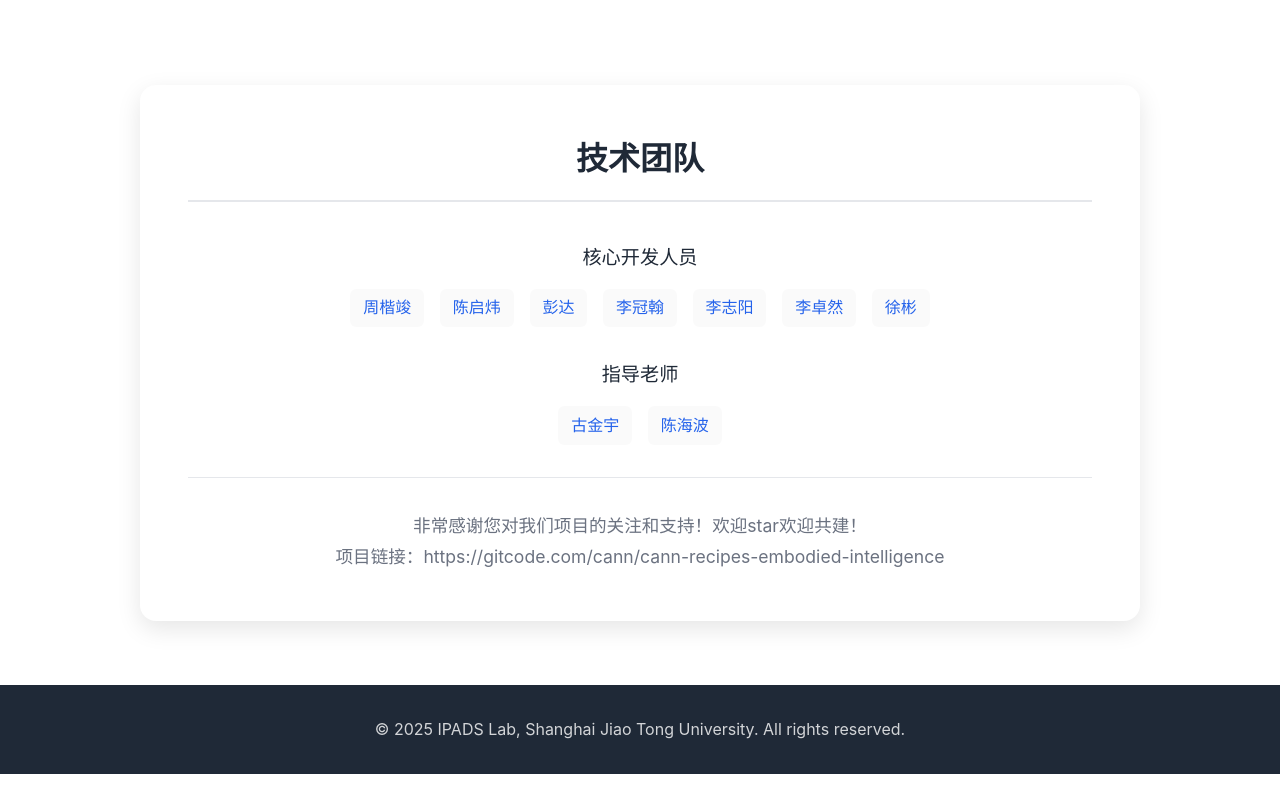
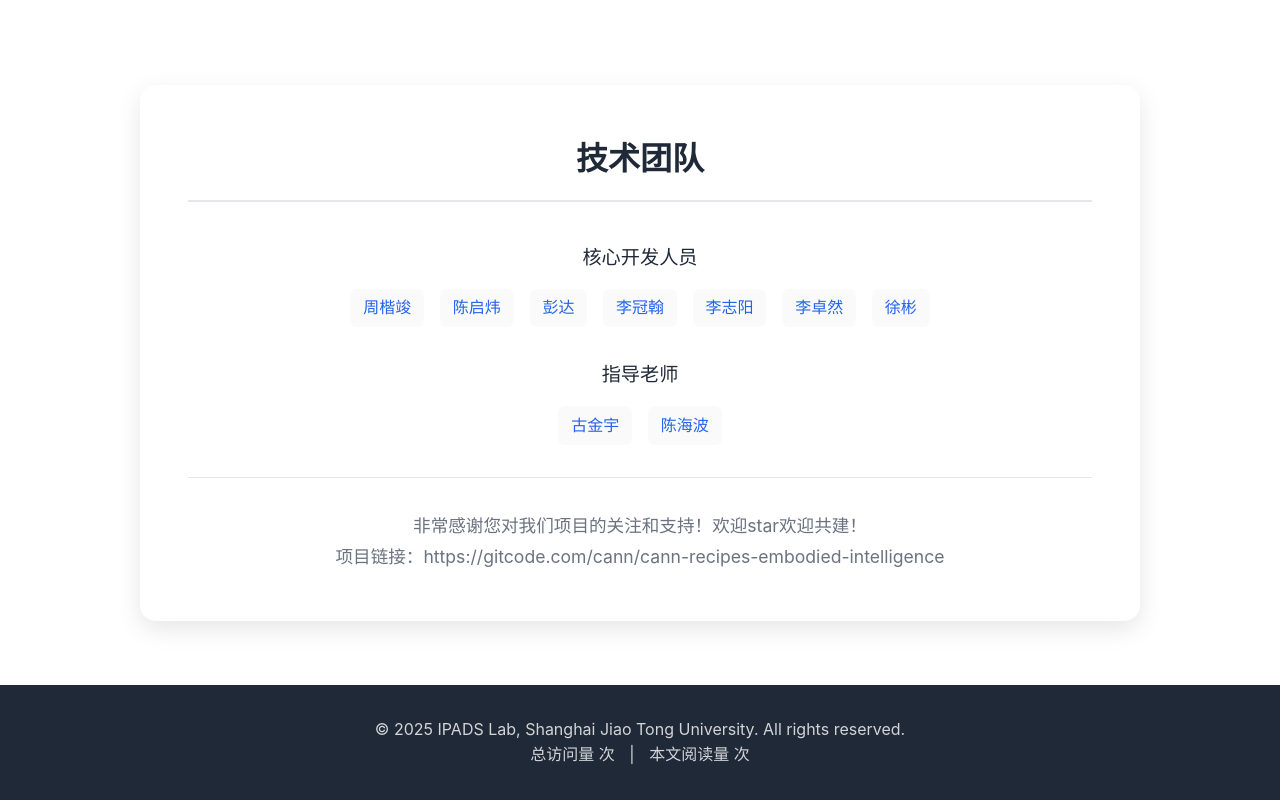
Before and after one commit to SJTU-IPADS/Ascend-Embody-Web, a website built with Vite: page index.html in a window 1280 px wide. Shown: the part 9312-10112 px from the top of the page. Before the commit the page ends 10086 px from the top, so only its background shows below. Built offline with nearby package versions, Linux system fonts and the light colour scheme; a script that the page names is missing.

Commit message:
add Busuanzi

```diff
--- a/index.html
+++ b/index.html
@@ -7,6 +7,8 @@
     <title>基于昇腾的具身系统智能实践 - IPADS Lab</title>
     <link rel="stylesheet" href="https://cdn.jsdelivr.net/npm/katex@0.16.9/dist/katex.min.css">
     <link rel="stylesheet" href="/style.css">
+    <!-- Busuanzi 访问统计 -->
+    <script async src="//busuanzi.ibruce.info/busuanzi/2.3/busuanzi.pure.mini.js"></script>
 </head>
 
 <body>
@@ -409,6 +411,11 @@
     <footer class="footer">
         <div class="container">
             <p>&copy; 2025 IPADS Lab, Shanghai Jiao Tong University. All rights reserved.</p>
+            <p class="busuanzi-counter">
+                <span id="busuanzi_container_site_pv">总访问量 <span id="busuanzi_value_site_pv"></span> 次</span>
+                <span style="margin: 0 10px;">|</span>
+                <span id="busuanzi_container_page_pv">本文阅读量 <span id="busuanzi_value_page_pv"></span> 次</span>
+            </p>
         </div>
     </footer>
 
```
